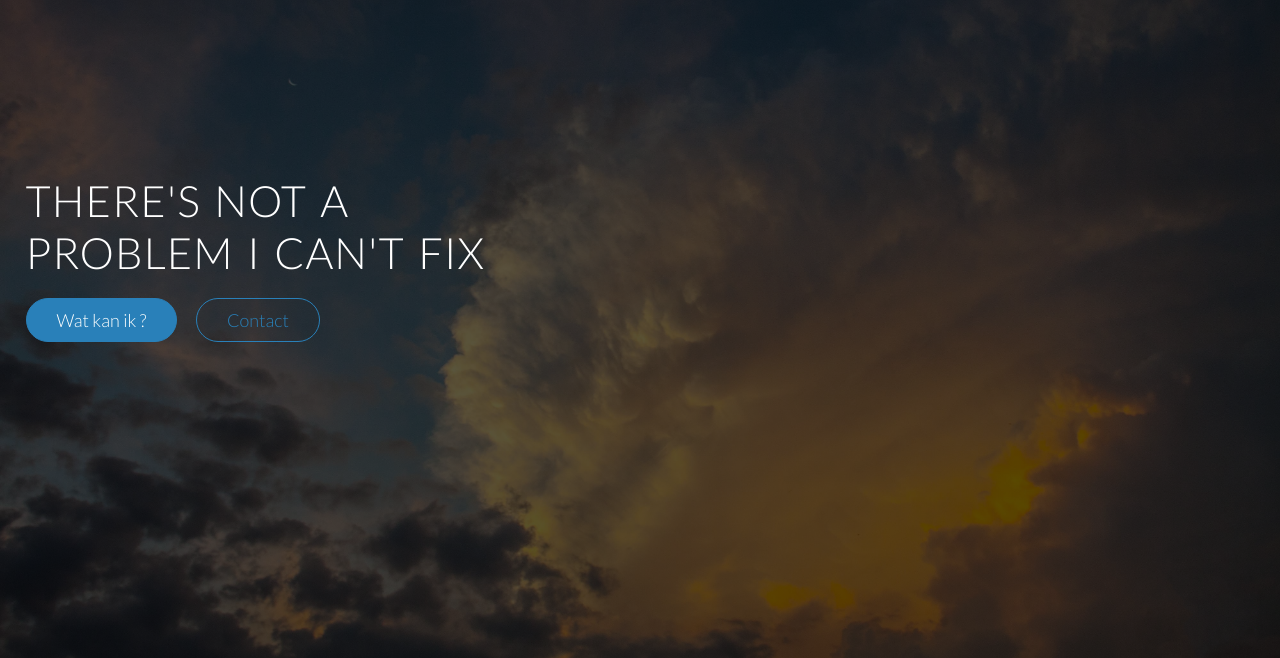
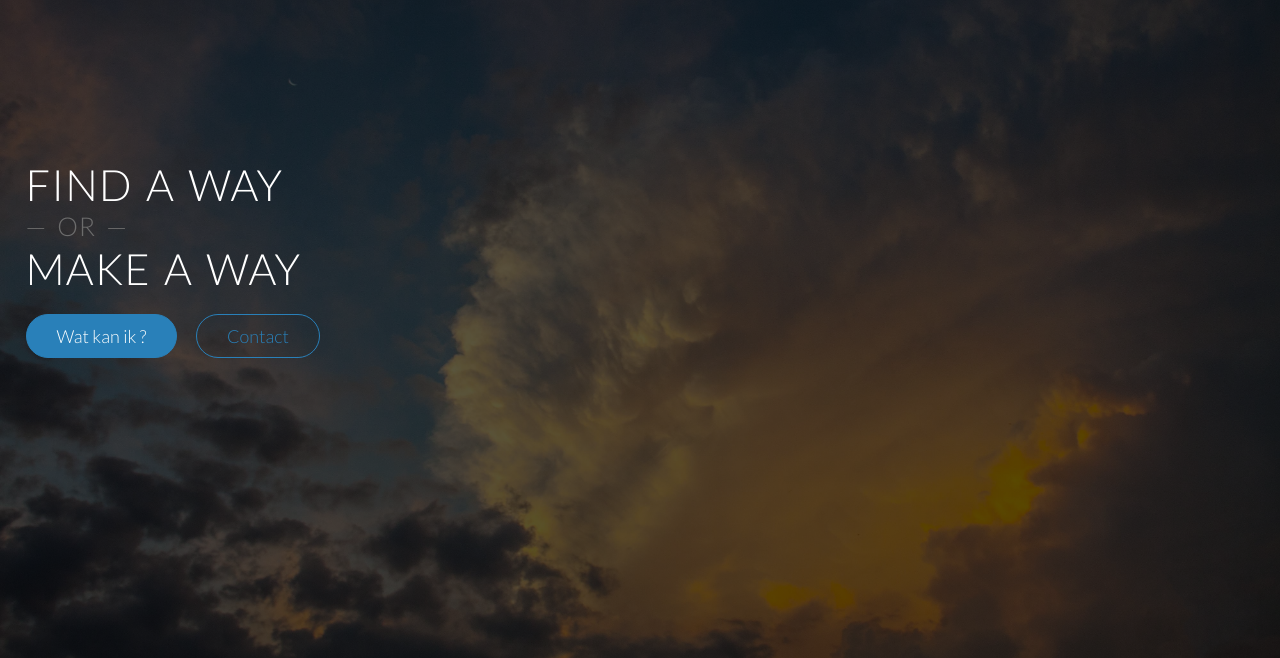
Before and after one commit to MikeWhitaker/michaelwhitaker, a plain HTML site: page index.html in a window 1280 px wide. Shown: the part 142-800 px from the top of the page. Drawn offline with nearby package versions, Linux system fonts and the light colour scheme; files whose address does not match are found by name.

Commit message:
Updates saying header tekst find a way make a way added sub class in css file.

```diff
--- a/index.html
+++ b/index.html
@@ -32,7 +32,7 @@
 			</div>
 		</nav>
 		<div class="hero-text-box">
-			<h1>There's not a<br> Problem I can't fix</h1>
+			<h1>find a way <div class="dash">&mdash; or &mdash;</div> make a way</h1>
 			<a class="btn btn-full js--scroll-to-wat-kan-ik" href="#">Wat kan ik ?</a>
 			<script type="text/javascript">
   document.write("<a class=\"btn btn-ghost\" href=\"ma" + "ilto:" + new Array("gmail.com","whitaker.mj").reverse().join("@") + "\">" + "Contact" + "</" + "a>");
--- a/resources/css/style.css
+++ b/resources/css/style.css
@@ -244,6 +244,11 @@ header {
 	left: 50%;
 	-webkit-transform: translate(-50%, -50%);
 	transform: translate(-50%, -50%);
+}
+.hero-text-box .dash{
+	font-size: 60%;
+	color: #6c6c6c;
+
 }
 
 .logo {
```
